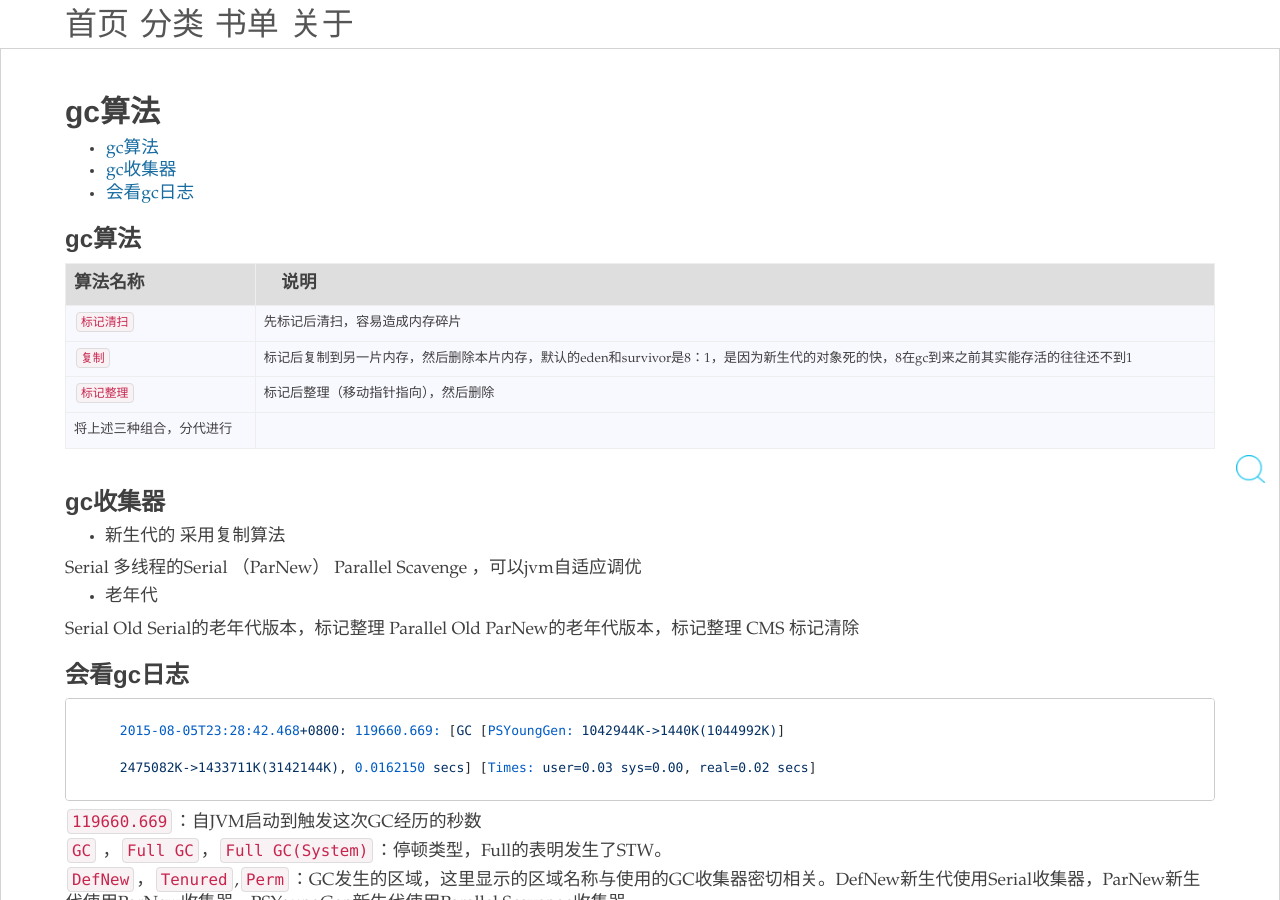
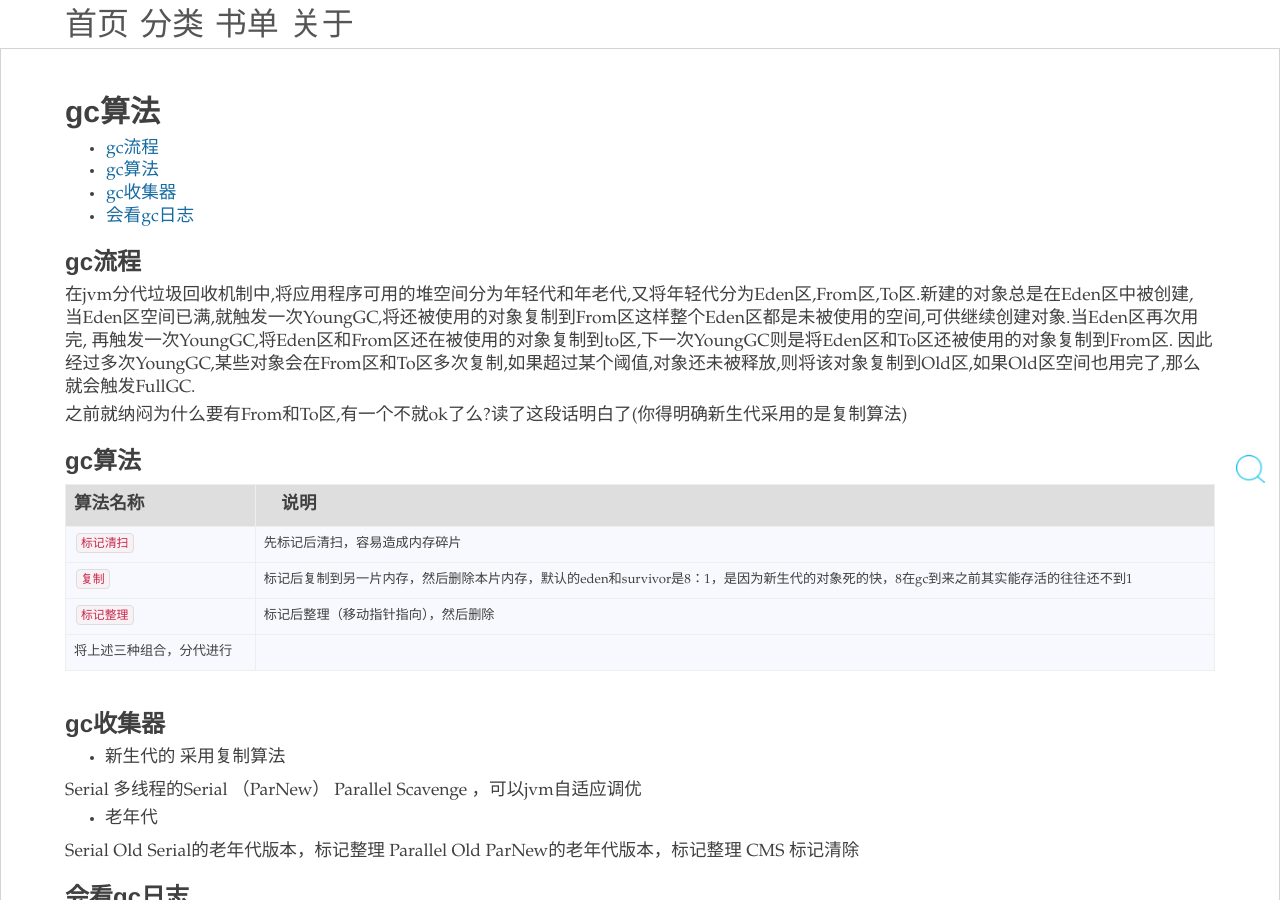
Before and after one commit to zy123a/lcj1992.github.com, a Jekyll site: the page built from _posts/java/2015-12-26-gc_algo.md, in a window 1280 px wide and 900 px high. Built offline with Jekyll 4.4.1, drawn with Linux system fonts in a browser that asks for light colours; nearby versions of some CDN libraries; comment, search, counter and statistics services are not loaded.

Commit message:
annotation

```diff
--- a/_posts/java/2015-12-26-gc_algo.md
+++ b/_posts/java/2015-12-26-gc_algo.md
@@ -5,9 +5,21 @@ categories: java
 tags: jvm gc
 ---
 
+*   [gc流程](#producure)
 *   [gc算法](#algo)
 *   [gc收集器](#collector)
 *   [会看gc日志](#gc_log)
+
+### gc流程 {#producure}
+
+在jvm分代垃圾回收机制中,将应用程序可用的堆空间分为年轻代和年老代,又将年轻代分为Eden区,From区,To区.新建的对象总是在Eden区中被创建,
+当Eden区空间已满,就触发一次YoungGC,将还被使用的对象复制到From区这样整个Eden区都是未被使用的空间,可供继续创建对象.当Eden区再次用完,
+再触发一次YoungGC,将Eden区和From区还在被使用的对象复制到to区,下一次YoungGC则是将Eden区和To区还被使用的对象复制到From区.
+因此经过多次YoungGC,某些对象会在From区和To区多次复制,如果超过某个阈值,对象还未被释放,则将该对象复制到Old区,如果Old区空间也用完了,那么就会触发FullGC.
+
+
+之前就纳闷为什么要有From和To区,有一个不就ok了么?读了这段话明白了(你得明确新生代采用的是复制算法)
+
 
 ### gc算法 {#algo}
 
```
